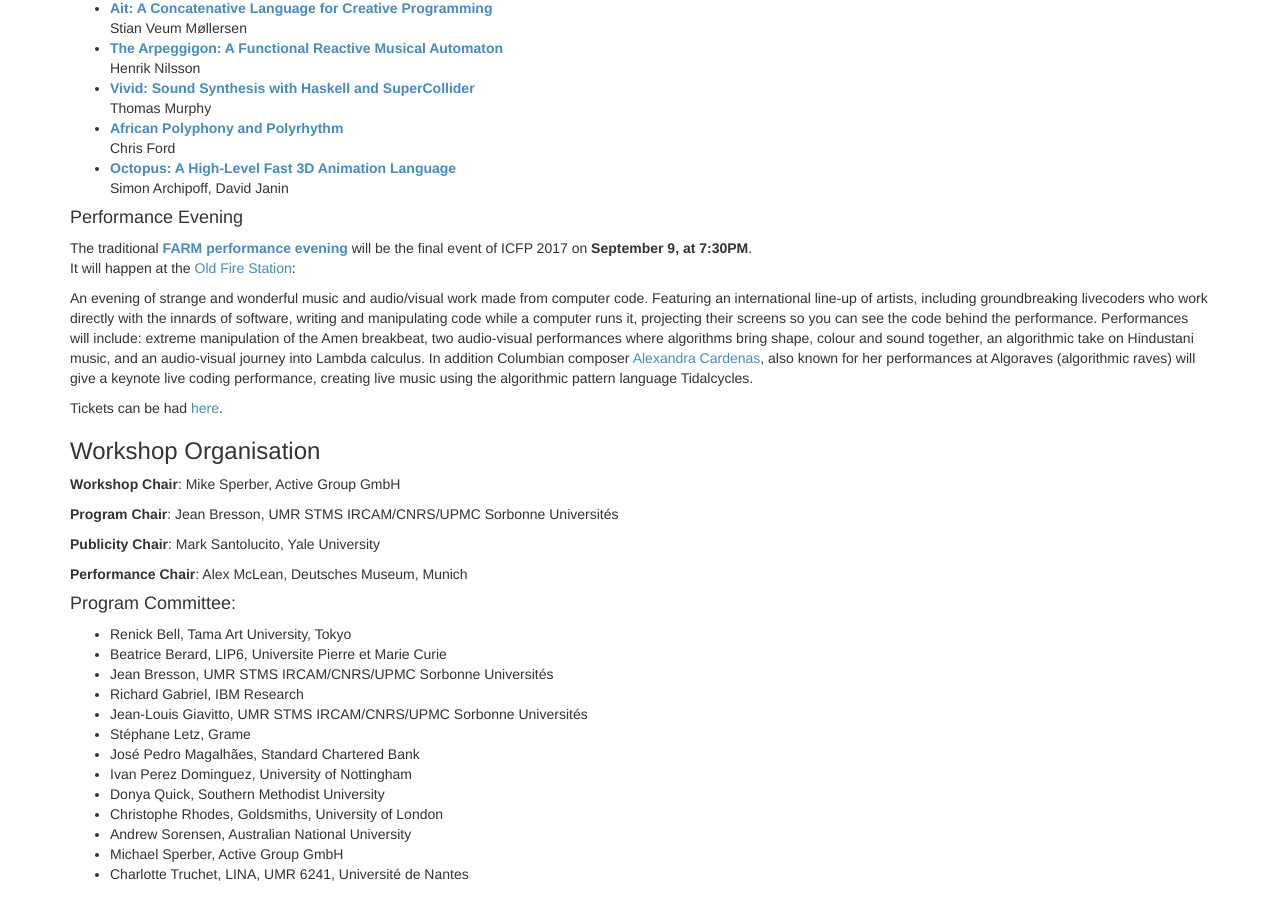
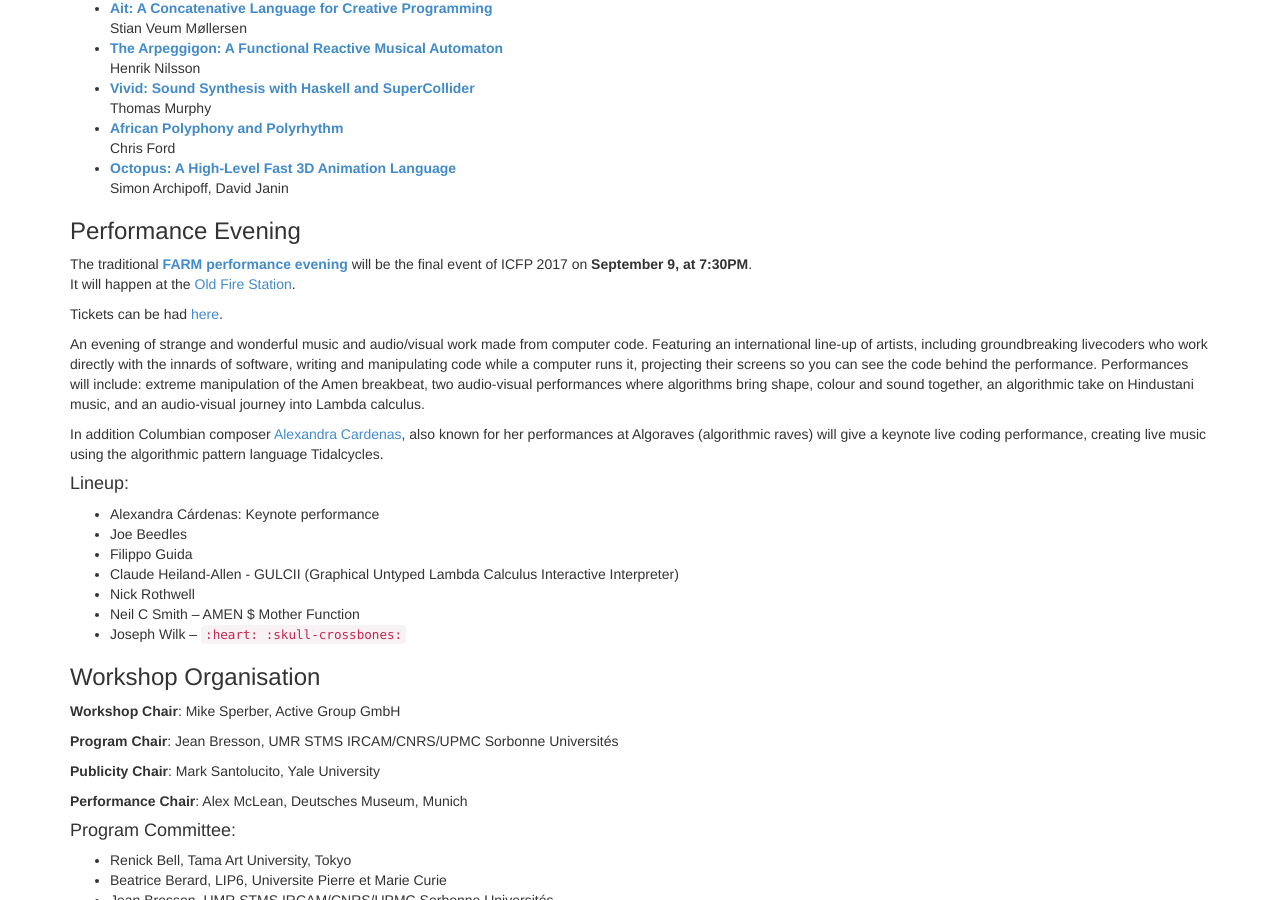
Before and after one commit to functional-art/functional-art.github.com, a Jekyll site: the page built from 2017/index.md, in a window 1280 px wide and 900 px high, scrolled down 889 px. Built offline with Jekyll 4.4.1, drawn with Linux system fonts in a browser that asks for light colours; nearby versions of some CDN libraries.

Commit message:
Performance lineup

```diff
--- a/2017/index.md
+++ b/2017/index.md
@@ -90,17 +94,26 @@
 performance. Performances will include: extreme manipulation of the
 Amen breakbeat, two audio-visual performances where algorithms bring
 shape, colour and sound together, an algorithmic take on Hindustani
-music, and an audio-visual journey into Lambda calculus. In addition
-Columbian
+music, and an audio-visual journey into Lambda calculus.
+
+In addition Columbian
 composer
 [Alexandra Cardenas](http://cargocollective.com/tiemposdelruido), also
 known for her performances at Algoraves (algorithmic raves) will give
 a keynote live coding performance, creating live music using the
 algorithmic pattern language Tidalcycles.
 
-Tickets can be
-had
-[here](https://oldfirestation.org.uk/whats-on/?ts_routing=/shows/873576176).
+
+#### Lineup:
+
+* Alexandra Cárdenas: Keynote performance
+* Joe Beedles
+* Filippo Guida
+* Claude Heiland-Allen - GULCII (Graphical Untyped Lambda Calculus
+  Interactive Interpreter)
+* Nick Rothwell
+* Neil C Smith -- AMEN $ Mother Function
+* Joseph Wilk -- `:heart: :skull-crossbones:`
 
 ### Workshop Organisation
 
```
Also changed, not shown: other parts of 2017/index.md (+6 -2 lines).
